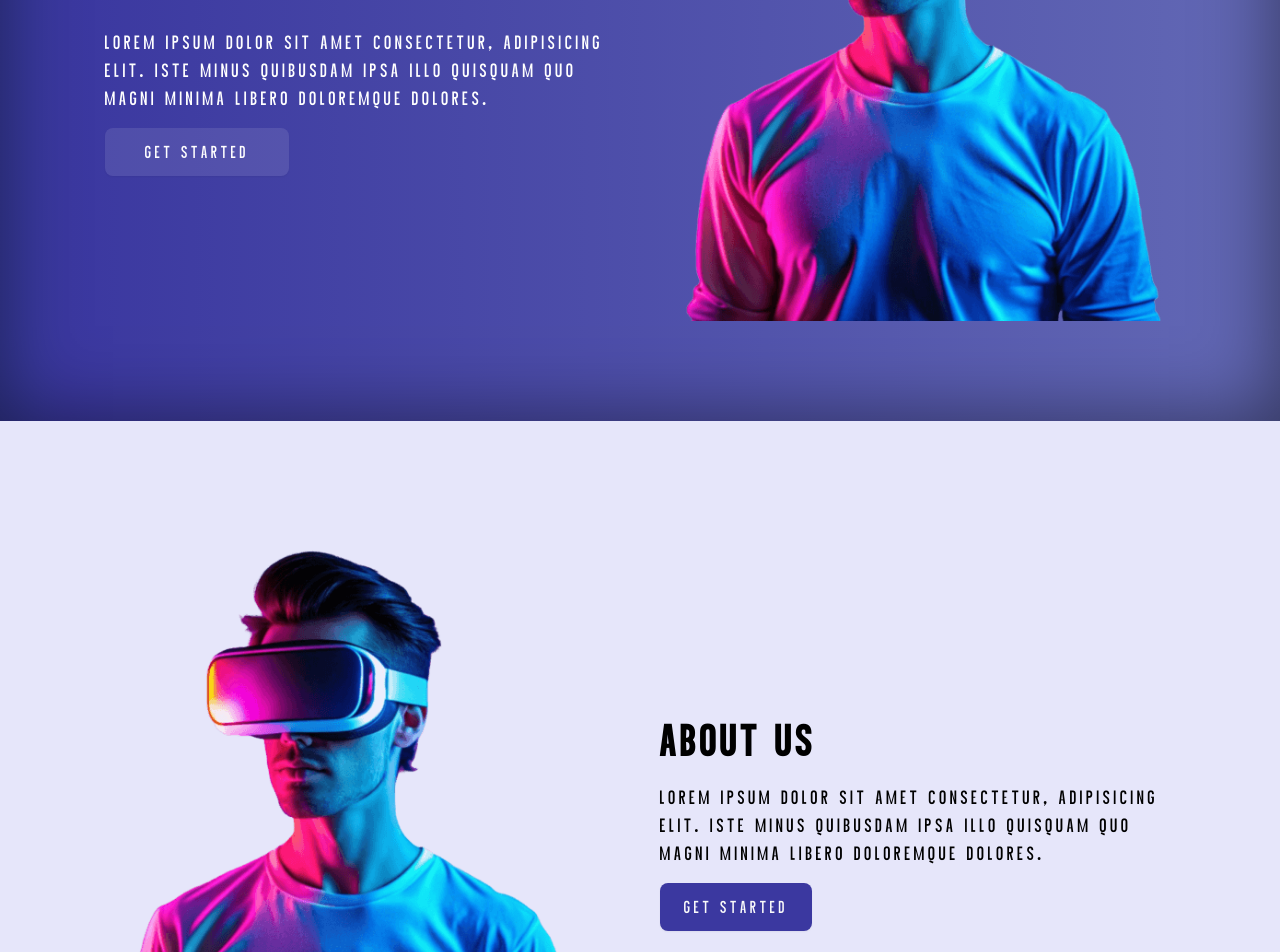
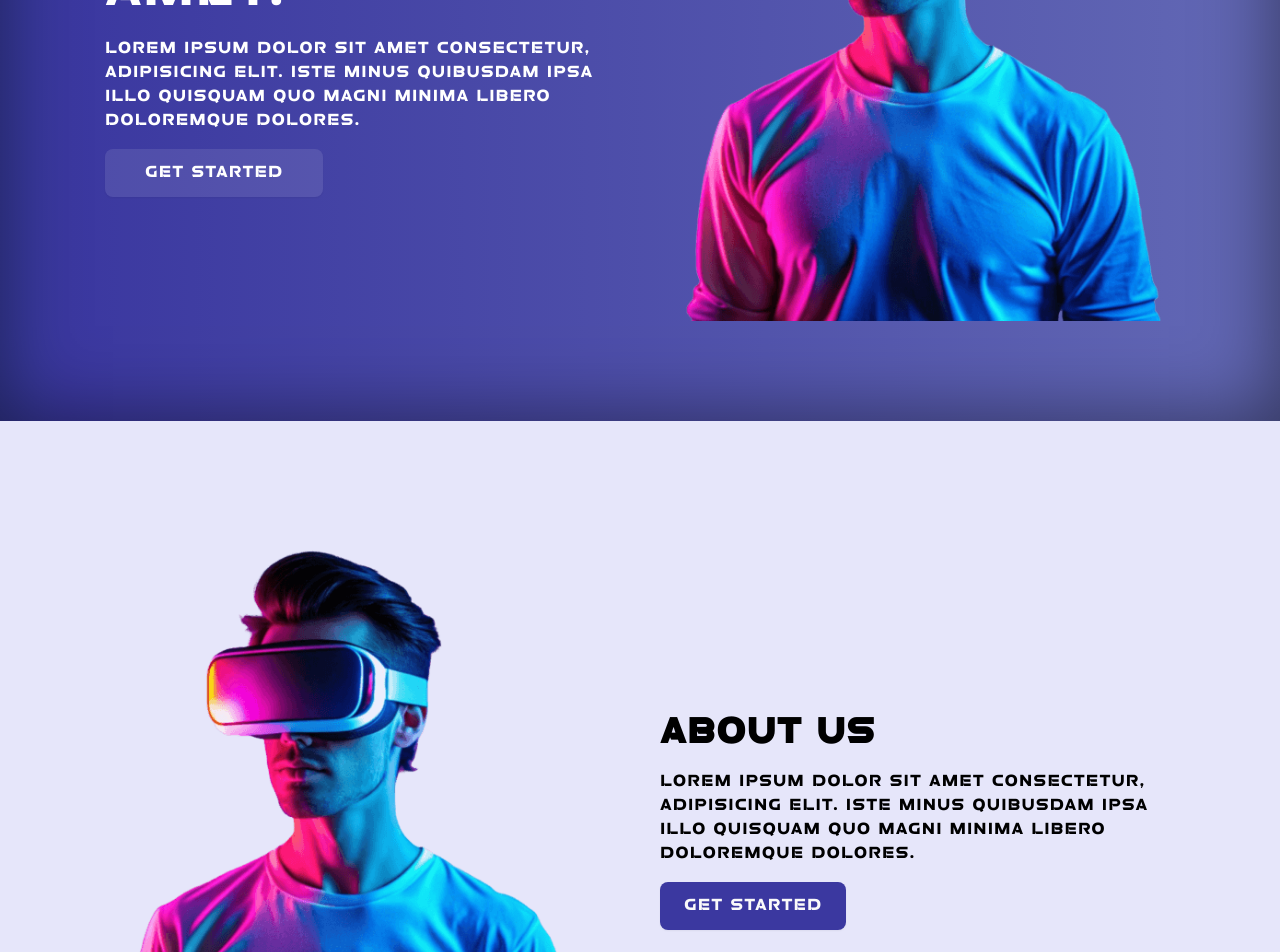
Before and after one commit to Salman6432/landing-template, a React (Vite) app: page / in a window 1280 px wide. Shown: the part 380-1332 px from the top of the page. Built offline with nearby package versions, Linux system fonts and the light colour scheme.

Commit message:
buttons changes added

```diff
--- a/src/App.css
+++ b/src/App.css
@@ -1,12 +1,14 @@
 @font-face {
-  font-family: 'bordju';
+  font-family: 'taskor';
   /* src: url('/assets/fonts/Agrozza.ttf') format('opentype'); */
-  src: url('/assets/fonts/bordju.ttf') format('opentype');
+  /* src: url('/assets/fonts/bordju.ttf') format('opentype'); */
+  src: url('/assets/fonts/Taskor.ttf') format('opentype');
 }
 body{
   /* font-family: 'Agrozza'; */
-  font-family: 'bordju';
-  letter-spacing: 3px;
+  /* font-family: 'bordju'; */
+  font-family: 'taskor';
+  letter-spacing: 1px;
 }
 .custom-container{
   margin: 0 auto;
@@ -14,12 +16,11 @@ body{
   max-width: 1100px;
 }
 h1{
-  font-size: 60px;
+  font-size: 50px;
   line-height: normal;
-  font-weight: 700;
 }
 h2{
-  font-size: 45px;
+  font-size: 35px;
   line-height: normal;
   font-weight: 700;
   color: black;
@@ -48,8 +49,6 @@ p{
 }
 .header-main ul li a{
   color: #fff;
-  letter-spacing: 2px;
-  font-weight: 500;
 }
 
 ul li a{
@@ -183,16 +182,16 @@ button:hover{
 button::after {
   position: absolute;
   content: "";
-  left: 0;
+  left: 50%;
   top: 0;
   height: 100%;
-  width: 100%;
-  transform: scaleX(0);
+  width: 125%;
+  transform: translateX(-50%) scaleX(0);
   transition: 0.3s;
-  background: linear-gradient(90deg, #3B38A0 0%, #7A85C1 100%);
+  background: linear-gradient(120deg, #3B38A0 0%, #7A85C1 100%);
   z-index: -1;
 }
 button:hover:after {
-  transform: scale(1);
-  transition: 0.3s;
+  transform: translateX(-50%) scale(1) skewX(50deg);
+  transition: 0.5s;
 }
--- a/src/pages/Home.jsx
+++ b/src/pages/Home.jsx
@@ -10,8 +10,8 @@ const Home = () => {
             <div className="grid grid-cols-2 gap-10 items-center">
                 <div className='flex flex-col gap-4'>
                     <h1 className='text-white'>Lorem ipsum dolor sit amet.</h1>
-                    <p className='!text-white !text-xl'>Lorem ipsum dolor sit amet consectetur, adipisicing elit. Iste minus quibusdam ipsa illo quisquam quo magni minima libero doloremque dolores.</p>
-                    <Button variant='secondary' className="text-white w-fit px-10 py-6 text-lg light-bg :hover-light-bg relative z-0 overflow-hidden">Get Started</Button>
+                    <p className='!text-white'>Lorem ipsum dolor sit amet consectetur, adipisicing elit. Iste minus quibusdam ipsa illo quisquam quo magni minima libero doloremque dolores.</p>
+                    <Button variant='secondary' className="text-white w-fit px-10 py-6 text-md light-bg :hover-light-bg relative z-0 overflow-hidden">Get Started</Button>
                 </div>
                 <div>
                     <img src="/assets/imgs/hero-img.png" className='w-full h-full max-w-[500px] ms-auto' alt="" />
@@ -29,8 +29,8 @@ const Home = () => {
                 </div>
                 <div>
                     <h2 className='mb-4'>About Us</h2>
-                    <p className='mb-4 !text-xl'>Lorem ipsum dolor sit amet consectetur, adipisicing elit. Iste minus quibusdam ipsa illo quisquam quo magni minima libero doloremque dolores.</p>
-                    <Button variant='default' className="p-6 text-lg relative z-0 overflow-hidden">Get Started</Button>
+                    <p className='mb-4'>Lorem ipsum dolor sit amet consectetur, adipisicing elit. Iste minus quibusdam ipsa illo quisquam quo magni minima libero doloremque dolores.</p>
+                    <Button variant='default' className="p-6 text-md relative z-0 overflow-hidden">Get Started</Button>
                 </div>
             </div>
         </div>
```
Also changed, not shown: public/assets/fonts/Taskor.ttf (added).
